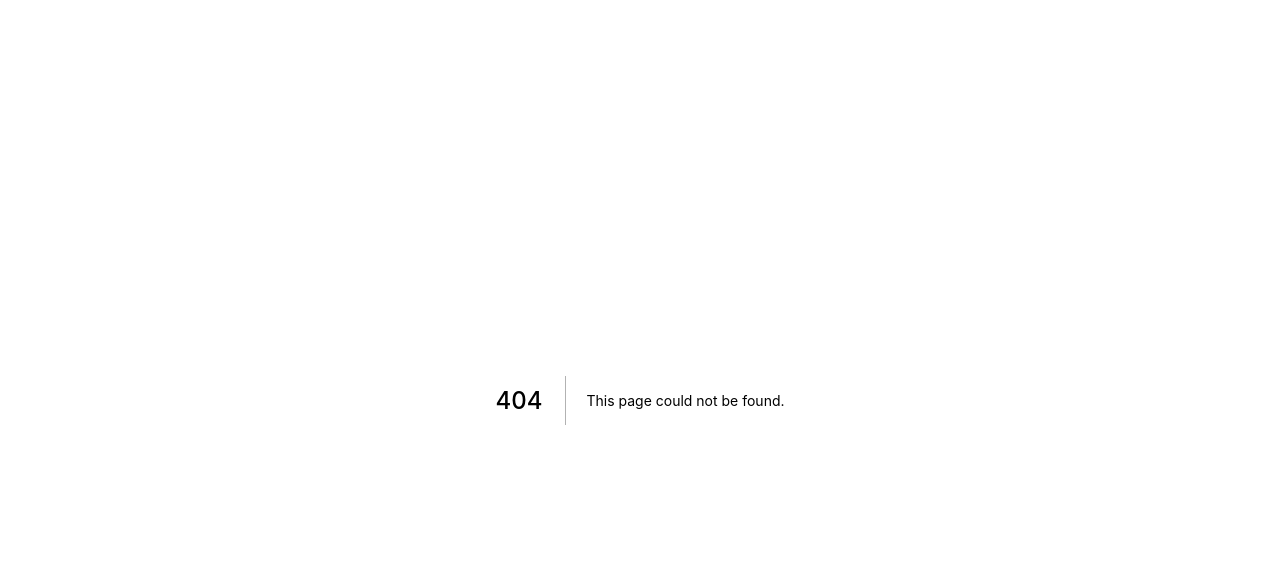
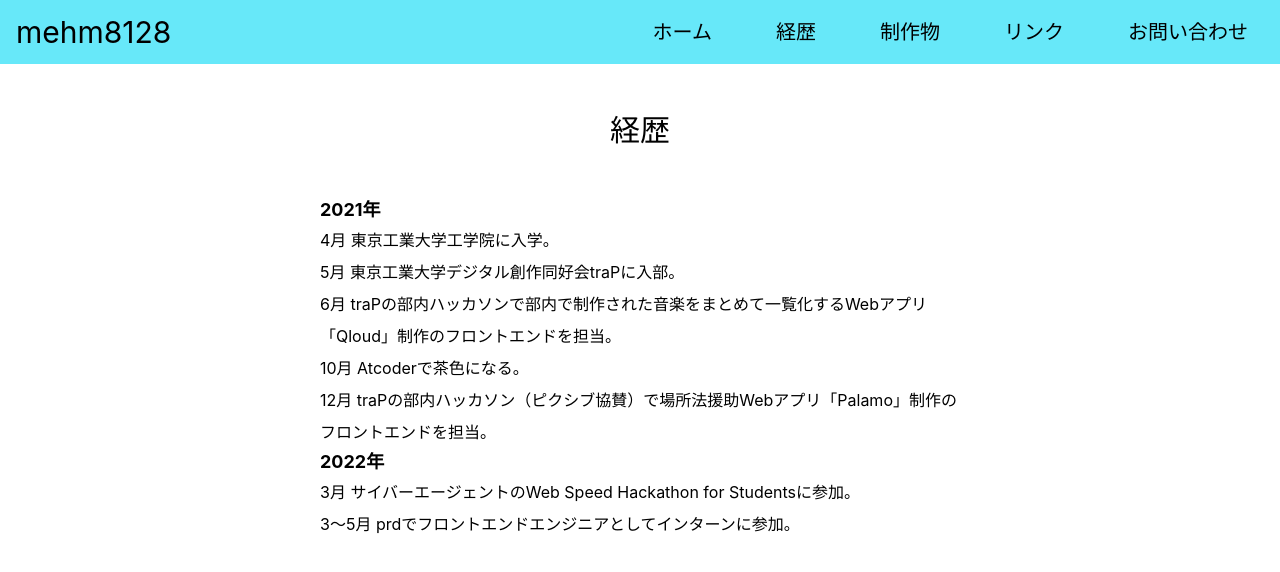
Before and after one commit to mehm8128/mehm8128-portfolio, a Next.js app: page /background in a window 1280 px wide. Before the commit this address had no page. Shown: the top 572 px of the page. Built offline with nearby package versions, Linux system fonts and the light colour scheme.

Commit message:
add background page

```diff
--- /dev/null
+++ b/src/pages/background.tsx
@@ -0,0 +1,36 @@
+import type { NextPage } from "next"
+
+import { Header } from '../components/Header'
+
+const Home: NextPage = () => {
+	return (
+		<>
+			<Header />
+			<main>
+				<div className="flex justify-center py-12">
+					<h2 className="text-3xl flex items-center">経歴</h2>
+				</div>
+				<p className="leading-loose container mx-auto w-1/2">
+					<h3 className="text-lg font-bold">2021年</h3>
+					4月 東京工業大学工学院に入学。
+					<br />
+					5月 東京工業大学デジタル創作同好会traPに入部。
+					<br />
+					6月
+					traPの部内ハッカソンで部内で制作された音楽をまとめて一覧化するWebアプリ「Qloud」制作のフロントエンドを担当。
+					<br />
+					10月 Atcoderで茶色になる。
+					<br />
+					12月
+					traPの部内ハッカソン（ピクシブ協賛）で場所法援助Webアプリ「Palamo」制作のフロントエンドを担当。
+					<h3 className="text-lg font-bold">2022年</h3>
+					3月 サイバーエージェントのWeb Speed Hackathon for Studentsに参加。
+					<br />
+					3～5月 prdでフロントエンドエンジニアとしてインターンに参加。
+				</p>
+			</main>
+		</>
+	)
+}
+
+export default Home
--- a/src/pages/index.tsx
+++ b/src/pages/index.tsx
@@ -9,7 +9,7 @@ const Home: NextPage = () => {
 			<Header />
 			<main>
 				<div className="flex justify-center py-12">
-					<h2 className="text-xl flex items-center gap-2">
+					<h2 className="text-3xl flex items-center gap-2">
 						<Image
 							src="/assets/mehm8128_circle.png"
 							alt=""
```
